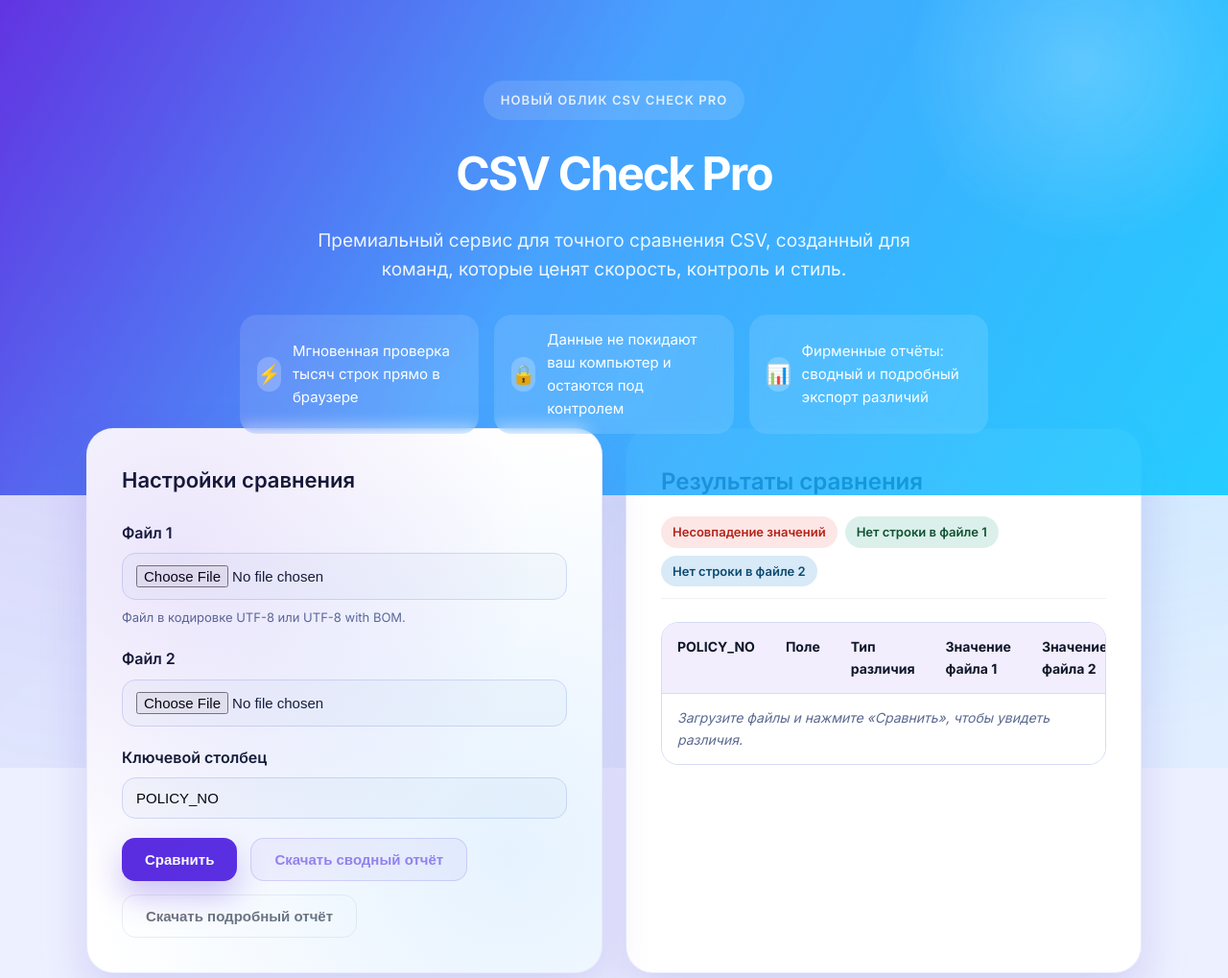
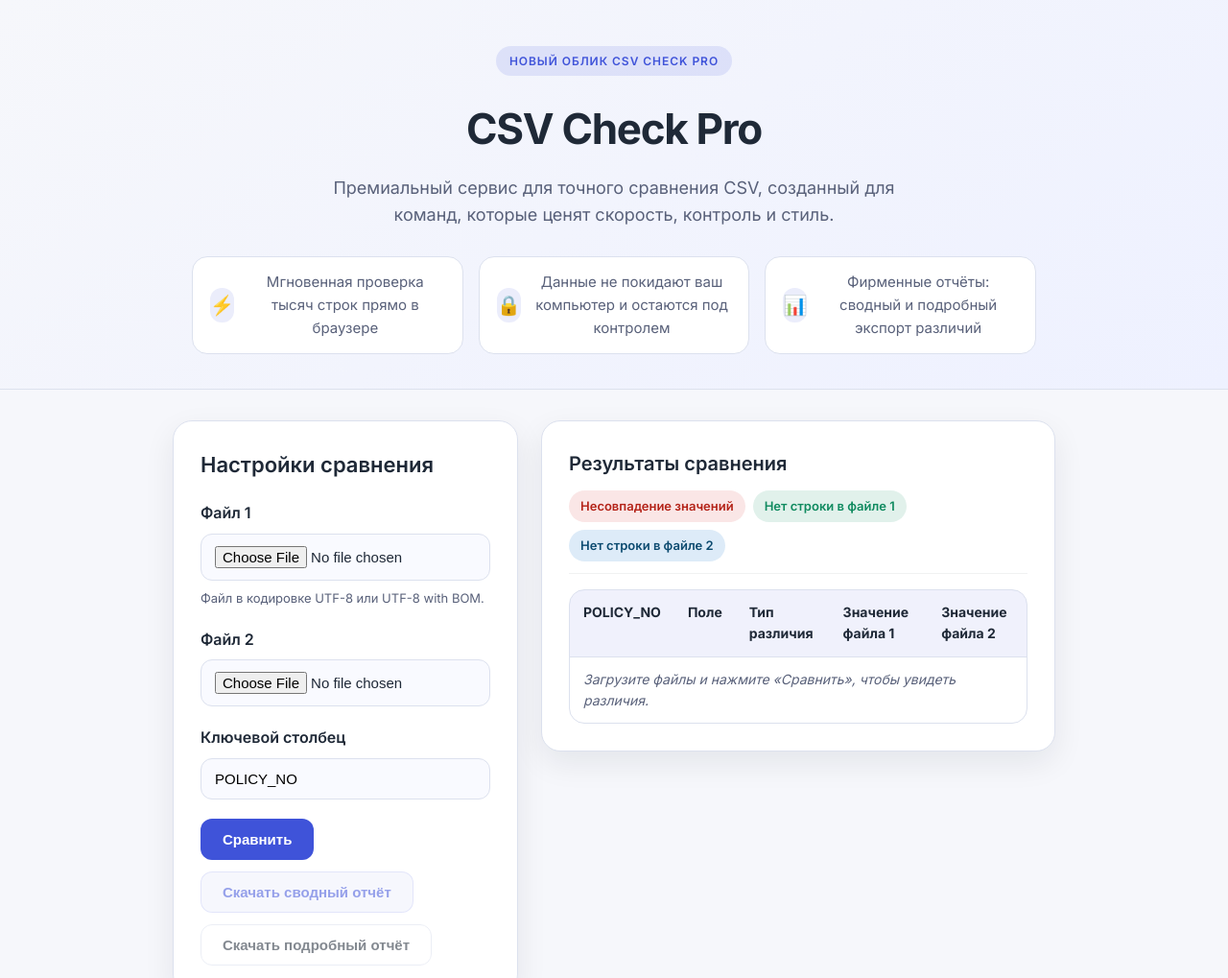
Before and after one commit to CrabopuluS/csv_check_pro, a plain HTML site: page index.html in a window 1280 px wide. Shown: the top 1019 px of the page at 96% size. Drawn offline with nearby package versions, Linux system fonts and the light colour scheme.

Commit message:
Simplify layout styling for cleaner UI

```diff
--- a/style.css
+++ b/style.css
@@ -1,20 +1,16 @@
 :root {
     color-scheme: light;
-    --bg: #edf1ff;
-    --card-bg: #ffffff;
-    --card-border: rgba(91, 110, 232, 0.14);
-    --accent: #5b2be0;
-    --accent-hover: #4620be;
-    --accent-soft: rgba(91, 43, 224, 0.08);
-    --accent-strong: rgba(91, 43, 224, 0.12);
-    --text: #0f172a;
-    --muted: #5c6a91;
-    --border: #d6dcf5;
-    --danger: #f05252;
-    --success: #059669;
+    --bg: #f6f7fb;
+    --surface: #ffffff;
+    --surface-border: #dce1ee;
+    --surface-shadow: 0 12px 32px rgba(15, 23, 42, 0.08);
+    --accent: #3f53d9;
+    --accent-hover: #3243bd;
+    --text-primary: #1f2937;
+    --text-muted: #59617a;
+    --danger: #d63031;
+    --success: #0f8a5f;
     --warning: #f59e0b;
-    --shadow: 0 24px 50px rgba(88, 63, 205, 0.18);
-    --glass: rgba(255, 255, 255, 0.72);
 }
 
 * {
@@ -24,21 +20,9 @@
 body {
     margin: 0;
     font-family: 'Inter', system-ui, -apple-system, BlinkMacSystemFont, 'Segoe UI', sans-serif;
-    color: var(--text);
     background: var(--bg);
+    color: var(--text-primary);
     line-height: 1.6;
-    position: relative;
-}
-
-body::before {
-    content: '';
-    position: fixed;
-    inset: 0;
-    background: radial-gradient(circle at 12% 18%, rgba(91, 43, 224, 0.12), transparent 55%),
-        radial-gradient(circle at 88% 12%, rgba(0, 198, 255, 0.16), transparent 52%),
-        linear-gradient(135deg, rgba(91, 43, 224, 0.08), rgba(0, 198, 255, 0.05));
-    z-index: -1;
-    pointer-events: none;
 }
 
 .page {
@@ -48,62 +32,46 @@ body::before {
 }
 
 .hero {
-    padding: 84px 24px 64px;
-    background: linear-gradient(120deg, rgba(91, 43, 224, 0.95) 0%, rgba(46, 152, 254, 0.85) 45%, rgba(0, 198, 255, 0.82) 100%);
-    color: #ffffff;
-    position: relative;
-    overflow: hidden;
-}
-
-.hero::after {
-    content: '';
-    position: absolute;
-    width: 380px;
-    height: 380px;
-    background: radial-gradient(circle, rgba(255, 255, 255, 0.22) 0%, transparent 70%);
-    top: -120px;
-    right: -40px;
-    filter: blur(0.4px);
+    padding: 48px 20px 36px;
+    background: linear-gradient(145deg, #f6f7fb 0%, #eef1ff 100%);
+    border-bottom: 1px solid var(--surface-border);
 }
 
 .hero__content {
-    max-width: 780px;
+    max-width: 880px;
     margin: 0 auto;
     text-align: center;
-    position: relative;
-    z-index: 1;
-}
-
-.hero h1 {
-    margin: 18px 0 16px;
-    font-size: 48px;
-    font-weight: 700;
-    letter-spacing: -0.04em;
 }
 
 .hero__badge {
     display: inline-flex;
     align-items: center;
-    gap: 10px;
-    padding: 10px 18px;
+    padding: 6px 14px;
     border-radius: 999px;
-    background: rgba(255, 255, 255, 0.12);
-    color: rgba(255, 255, 255, 0.82);
-    font-size: 13px;
+    background: rgba(63, 83, 217, 0.12);
+    color: var(--accent);
+    font-size: 12px;
     font-weight: 600;
     letter-spacing: 0.08em;
     text-transform: uppercase;
 }
 
+.hero h1 {
+    margin: 20px 0 12px;
+    font-size: clamp(32px, 5vw, 44px);
+    font-weight: 700;
+    letter-spacing: -0.03em;
+}
+
 .hero__tagline {
-    margin: 0 auto;
-    font-size: 19px;
-    color: rgba(255, 255, 255, 0.9);
+    margin: 0 auto 28px;
     max-width: 620px;
+    color: var(--text-muted);
+    font-size: 18px;
 }
 
 .hero__features {
-    margin: 32px auto 0;
+    margin: 0;
     padding: 0;
     list-style: none;
     display: grid;
@@ -112,59 +80,49 @@ body::before {
 }
 
 .hero__feature {
+    background: var(--surface);
+    border: 1px solid var(--surface-border);
+    border-radius: 16px;
+    padding: 14px 18px;
     display: flex;
     align-items: center;
     gap: 12px;
-    padding: 14px 18px;
-    background: rgba(255, 255, 255, 0.12);
-    border-radius: 18px;
-    backdrop-filter: blur(8px);
+    justify-content: center;
+    color: var(--text-muted);
     font-size: 15px;
-    text-align: left;
 }
 
 .hero__feature-icon {
     display: inline-flex;
-    align-items: center;
-    justify-content: center;
     width: 36px;
     height: 36px;
     border-radius: 12px;
-    background: rgba(255, 255, 255, 0.22);
+    align-items: center;
+    justify-content: center;
+    background: rgba(63, 83, 217, 0.1);
+    color: var(--accent);
     font-size: 20px;
 }
 
 .container {
-    width: min(1100px, 94vw);
-    margin: -70px auto 48px;
-    display: grid;
-    grid-template-columns: repeat(auto-fit, minmax(320px, 1fr));
+    flex: 1;
+    width: min(960px, 100%);
+    margin: 0 auto;
+    padding: 32px 20px 48px;
+    display: flex;
+    flex-direction: column;
     gap: 24px;
 }
 
 .card {
-    background: var(--card-bg);
-    border-radius: 28px;
-    padding: 36px;
-    box-shadow: var(--shadow);
+    background: var(--surface);
+    border: 1px solid var(--surface-border);
+    border-radius: 20px;
+    box-shadow: var(--surface-shadow);
+    padding: 28px;
     display: flex;
     flex-direction: column;
-    gap: 24px;
-    border: 1px solid var(--card-border);
-}
-
-.card--inputs {
-    position: relative;
-    overflow: hidden;
-}
-
-.card--inputs::after {
-    content: '';
-    position: absolute;
-    inset: 0;
-    background: radial-gradient(circle at 18% 24%, rgba(91, 43, 224, 0.12), transparent 60%),
-        radial-gradient(circle at 82% 78%, rgba(46, 152, 254, 0.12), transparent 70%);
-    pointer-events: none;
+    gap: 20px;
 }
 
 .card h2 {
@@ -187,16 +145,17 @@ body::before {
 
 .field-group label {
     font-weight: 600;
-    color: var(--text);
+    color: var(--text-primary);
 }
 
 .field-group input[type="file"],
 .field-group input[type="text"] {
+    width: 100%;
     padding: 12px 14px;
-    border: 1px solid var(--border);
-    border-radius: 14px;
+    border: 1px solid var(--surface-border);
+    border-radius: 12px;
     font-size: 15px;
-    background: #f8fafc;
+    background: #f9faff;
     transition: border-color 0.2s ease, box-shadow 0.2s ease;
 }
 
@@ -204,23 +163,19 @@ body::before {
 .field-group input[type="text"]:focus {
     outline: none;
     border-color: var(--accent);
-    box-shadow: 0 0 0 4px rgba(79, 70, 229, 0.1);
+    box-shadow: 0 0 0 3px rgba(63, 83, 217, 0.16);
 }
 
 .field-hint {
     margin: 0;
     font-size: 13px;
-    color: var(--muted);
-}
-
-.field-group--inline {
-    flex-direction: column;
+    color: var(--text-muted);
 }
 
 .form__actions {
     display: flex;
     flex-wrap: wrap;
-    gap: 14px;
+    gap: 12px;
 }
 
 .button {
@@ -228,47 +183,43 @@ body::before {
     align-items: center;
     justify-content: center;
     gap: 8px;
-    border: none;
-    border-radius: 14px;
+    border-radius: 12px;
+    border: 1px solid transparent;
+    padding: 12px 22px;
     font-size: 15px;
     font-weight: 600;
-    padding: 13px 24px;
     cursor: pointer;
-    transition: transform 0.2s ease, box-shadow 0.2s ease, background 0.2s ease;
+    transition: background 0.2s ease, border-color 0.2s ease, color 0.2s ease;
 }
 
 .button:disabled {
     cursor: not-allowed;
-    opacity: 0.6;
-    transform: none;
-    box-shadow: none;
+    opacity: 0.55;
 }
 
 .button--primary {
     background: var(--accent);
     color: #ffffff;
-    box-shadow: 0 16px 32px rgba(91, 43, 224, 0.28);
 }
 
 .button--primary:hover:not(:disabled) {
     background: var(--accent-hover);
-    transform: translateY(-1px);
 }
 
 .button--ghost {
-    background: rgba(91, 43, 224, 0.08);
+    background: rgba(63, 83, 217, 0.08);
     color: var(--accent);
-    border: 1px solid rgba(91, 43, 224, 0.3);
+    border-color: rgba(63, 83, 217, 0.2);
 }
 
 .button--ghost:hover:not(:disabled) {
-    background: rgba(91, 43, 224, 0.16);
+    background: rgba(63, 83, 217, 0.16);
 }
 
 .button--outline {
     background: transparent;
-    color: var(--text);
-    border: 1px solid rgba(15, 23, 42, 0.12);
+    color: var(--text-primary);
+    border-color: var(--surface-border);
 }
 
 .button--outline:hover:not(:disabled) {
@@ -277,24 +228,23 @@ body::before {
 
 .alert {
     padding: 14px 16px;
-    border-radius: 14px;
+    border-radius: 12px;
     font-size: 14px;
     font-weight: 500;
 }
 
 .alert--error {
-    background: rgba(240, 82, 82, 0.12);
+    background: rgba(214, 48, 49, 0.1);
     color: var(--danger);
-    border: 1px solid rgba(240, 82, 82, 0.4);
+    border: 1px solid rgba(214, 48, 49, 0.25);
 }
 
 .summary {
+    padding: 14px 16px;
+    border-radius: 12px;
+    background: rgba(63, 83, 217, 0.08);
+    border: 1px solid rgba(63, 83, 217, 0.18);
     font-size: 15px;
-    color: var(--text);
-    padding: 14px 16px;
-    border-radius: 14px;
-    background: rgba(91, 43, 224, 0.08);
-    border: 1px solid rgba(91, 43, 224, 0.2);
 }
 
 .loading-indicator {
@@ -302,9 +252,9 @@ body::before {
     align-items: center;
     gap: 12px;
     padding: 14px 16px;
-    border-radius: 14px;
-    background: rgba(79, 70, 229, 0.06);
-    border: 1px solid rgba(79, 70, 229, 0.18);
+    border-radius: 12px;
+    background: rgba(63, 83, 217, 0.08);
+    border: 1px solid rgba(63, 83, 217, 0.18);
     color: var(--accent);
     font-size: 14px;
     font-weight: 500;
@@ -315,10 +265,10 @@ body::before {
 }
 
 .loading-indicator__spinner {
-    width: 20px;
-    height: 20px;
+    width: 18px;
+    height: 18px;
     border-radius: 50%;
-    border: 3px solid rgba(79, 70, 229, 0.25);
+    border: 3px solid rgba(63, 83, 217, 0.2);
     border-top-color: var(--accent);
     animation: loading-spin 0.8s linear infinite;
 }
@@ -333,21 +283,21 @@ body::before {
 }
 
 .card--table {
-    min-height: 420px;
+    gap: 16px;
 }
 
 .card__header {
     display: flex;
+    flex-wrap: wrap;
+    gap: 12px;
+    align-items: center;
     justify-content: space-between;
-    flex-wrap: wrap;
-    gap: 16px;
-    align-items: center;
     border-bottom: 1px solid rgba(15, 23, 42, 0.06);
     padding-bottom: 12px;
 }
 
 .card__header h2 {
-    font-size: 24px;
+    font-size: 20px;
     margin: 0;
 }
 
@@ -360,34 +310,33 @@ body::before {
 .legend__item {
     display: inline-flex;
     align-items: center;
-    gap: 8px;
+    padding: 6px 12px;
+    border-radius: 999px;
     font-size: 13px;
     font-weight: 600;
-    padding: 6px 12px;
-    border-radius: 999px;
-    background: rgba(15, 23, 42, 0.03);
+    color: var(--text-muted);
+    background: rgba(15, 23, 42, 0.04);
 }
 
 .legend__item--mismatch {
-    background: rgba(240, 82, 82, 0.14);
     color: #b42318;
+    background: rgba(214, 48, 49, 0.12);
 }
 
 .legend__item--missing-a {
-    background: rgba(5, 150, 105, 0.14);
-    color: #0f5132;
+    color: var(--success);
+    background: rgba(15, 138, 95, 0.12);
 }
 
 .legend__item--missing-b {
-    background: rgba(14, 116, 204, 0.16);
     color: #0b4a6f;
+    background: rgba(14, 116, 204, 0.14);
 }
 
 .table-wrapper {
     overflow-x: auto;
-    border-radius: 18px;
-    border: 1px solid var(--border);
-    background: #ffffff;
+    border: 1px solid var(--surface-border);
+    border-radius: 16px;
 }
 
 #results-table {
@@ -397,14 +346,14 @@ body::before {
 }
 
 #results-table thead {
-    background: rgba(91, 43, 224, 0.08);
+    background: rgba(63, 83, 217, 0.08);
 }
 
 #results-table th,
 #results-table td {
-    padding: 14px 16px;
+    padding: 12px 14px;
     text-align: left;
-    border-bottom: 1px solid var(--border);
+    border-bottom: 1px solid var(--surface-border);
     vertical-align: top;
 }
 
@@ -413,27 +362,27 @@ body::before {
 }
 
 #results-table tbody tr:hover {
-    background: rgba(91, 43, 224, 0.08);
+    background: rgba(63, 83, 217, 0.06);
 }
 
 .result--mismatch {
-    background: rgba(240, 82, 82, 0.12);
+    background: rgba(214, 48, 49, 0.1);
     color: #b42318;
 }
 
 .result--missing-a {
-    background: rgba(5, 150, 105, 0.12);
-    color: #0f5132;
+    background: rgba(15, 138, 95, 0.1);
+    color: var(--success);
 }
 
 .result--missing-b {
-    background: rgba(14, 116, 204, 0.14);
+    background: rgba(14, 116, 204, 0.12);
     color: #0b4a6f;
 }
 
 .empty-state td {
     text-align: center;
-    color: var(--muted);
+    color: var(--text-muted);
     font-style: italic;
 }
 
@@ -441,29 +390,38 @@ body::before {
     margin-top: auto;
     padding: 32px 16px 40px;
     text-align: center;
-    color: var(--muted);
+    color: var(--text-muted);
     font-size: 14px;
 }
 
-@media (max-width: 768px) {
-    .hero {
-        padding: 64px 16px 52px;
+@media (min-width: 900px) {
+    .container {
+        flex-direction: row;
+        align-items: flex-start;
     }
 
-    .hero h1 {
-        font-size: 36px;
+    .card--inputs {
+        flex: 0 0 360px;
+        position: sticky;
+        top: 24px;
     }
 
-    .hero__features {
-        margin-top: 24px;
+    .card--table {
+        flex: 1;
+    }
+}
+
+@media (max-width: 640px) {
+    .card {
+        padding: 22px;
     }
 
-    .container {
-        margin-top: -48px;
+    .form__actions {
+        flex-direction: column;
+        align-items: stretch;
     }
 
-    .card {
-        padding: 24px;
-        border-radius: 20px;
+    .button {
+        width: 100%;
     }
 }
```
